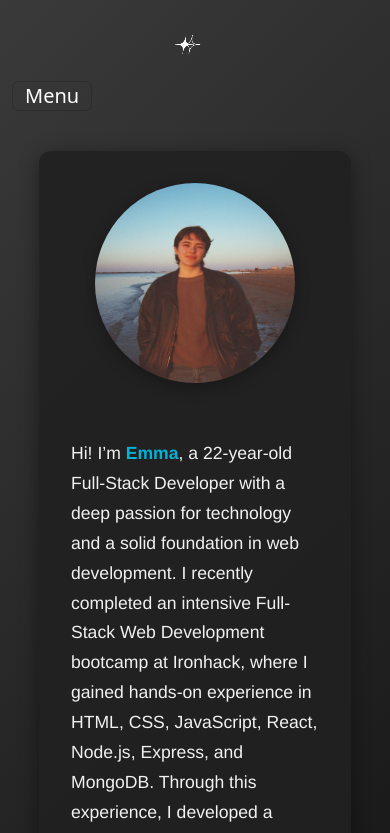
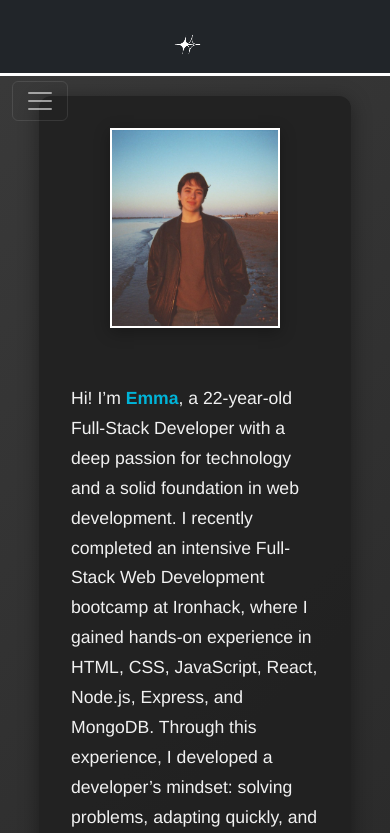
Before and after one commit to emxgrz/portfolio, a React (Vite) app: page /about in a window 390 px wide. Shown: the top 833 px of the page. Built offline with nearby package versions, Linux system fonts and the light colour scheme.

Commit message:
about completely responsive

```diff
--- a/src/App.css
+++ b/src/App.css
@@ -22,23 +22,24 @@ html, body {
   flex: 1;
 }
 
+
 .footer {
   background-color: #202020;
-  border-top: 3px solid #e23636;
+  border-top: 3px solid #ffffff;
   font-family: "Bangers", system-ui;
   letter-spacing: 1.2px;
   display: block;
   margin-bottom: 0;
   margin-top: auto;
-  padding: 25px !important;
+  padding: 25px;
 }
 
 .footer a {
   text-decoration: none;
-  color: #e23636 !important;
+  color: #ffffff;
   transition: color 0.2s ease-in-out;
 }
 
 .footer a:hover {
-  color: #FFDE21 !important;
+  background-color: #005f8a;
 }
--- a/src/components/navbar/Navbar.jsx
+++ b/src/components/navbar/Navbar.jsx
@@ -1,55 +1,125 @@
-import React, { useState, useEffect } from 'react';
-import { Link } from 'react-router-dom';
-import 'bootstrap/dist/css/bootstrap.min.css';
+// import React, { useState, useEffect } from 'react';
+// import { Link } from 'react-router-dom';
+// import 'bootstrap/dist/css/bootstrap.min.css';
 // import './navbarStyle.css';
+// import image2 from "../../assets/images/image2.png"
+
+// function Navbar() {
+//   const [isOpen, setIsOpen] = useState(false);
+
+//   const toggleMenu = () => {
+//     setIsOpen(!isOpen);
+//   };
+
+//   useEffect(() => {
+//     if (isOpen) {
+//       document.body.style.overflow = 'hidden';
+//     } else {
+//       document.body.style.overflow = 'auto';
+//     }
+//   }, [isOpen]);
+
+
+//   return (
+//     <nav className={`navbar navbar-expand-lg custom-navbar ${isOpen ? 'open' : ''}`}>
+//       <div className="container">
+//         <Link to="/" className="navbar-brand text-white">
+
+//           <img src={image2} alt="logo image" style={{width:"18%"}}/>
+
+//         </Link>
+
+//         <button className="navbar-toggler text-white" type="button" onClick={toggleMenu}>
+//           Menu
+//         </button>
+
+//         <div className={`collapse navbar-collapse ${isOpen ? 'show' : ''}`} id="navbarNav">
+//           <ul className="navbar-nav ms-auto">
+//             <li className="nav-item">
+//               <Link to="/projects" className="nav-link text-white">
+//                 Projects
+//               </Link>
+//             </li>
+//             <li className="nav-item">
+//               <Link to="/about" className="nav-link text-white">
+//                 About
+//               </Link>
+//             </li>
+//             <li className="nav-item">
+//               <Link to="/contact" className="nav-link text-white">
+//                 Contact
+//               </Link>
+//             </li>
+//           </ul>
+//         </div>
+//       </div>
+//     </nav>
+//   );
+// }
+
+// export default Navbar;
+
+import { NavLink } from "react-router-dom";
 import image2 from "../../assets/images/image2.png"
+import './navbarStyle.css';
 
 function Navbar() {
-  const [isOpen, setIsOpen] = useState(false);
-
-  const toggleMenu = () => {
-    setIsOpen(!isOpen);
+  const handleNavLinkClick = () => {
+    const navCollapse = document.getElementById("navbarNav");
+    if (navCollapse.classList.contains("show")) {
+      navCollapse.classList.remove("show");
+    }
   };
 
-  useEffect(() => {
-    // Añadir o quitar la clase que controla el overflow del body
-    if (isOpen) {
-      document.body.style.overflow = 'hidden'; // Evita que el fondo se desplace
-    } else {
-      document.body.style.overflow = 'auto'; // Permite el desplazamiento normal
-    }
-  }, [isOpen]);
-
-
   return (
-    <nav className={`navbar navbar-expand-lg custom-navbar ${isOpen ? 'open' : ''}`}>
-      <div className="container">
-        <Link to="/" className="navbar-brand text-white">
-
-          <img src={image2} alt="logo image" style={{width:"18%"}}/>
-
-        </Link>
-
-        <button className="navbar-toggler text-white" type="button" onClick={toggleMenu}>
-          Menu
+    <nav className="navbar navbar-expand-lg navbar-dark bg-dark fixed-top">
+      <div className="container-fluid">
+        <NavLink className="navbar-brand" to="/" onClick={handleNavLinkClick}>
+        <img src={image2} alt="logo image" style={{width:"18%"}}/>
+        </NavLink>
+        <button
+          className="navbar-toggler"
+          type="button"
+          data-bs-toggle="collapse"
+          data-bs-target="#navbarNav"
+          aria-controls="navbarNav"
+          aria-expanded="false"
+          aria-label="Toggle navigation"
+        >
+          <span className="navbar-toggler-icon"></span>
         </button>
-
-        <div className={`collapse navbar-collapse ${isOpen ? 'show' : ''}`} id="navbarNav">
-          <ul className="navbar-nav ms-auto">
+        <div className="collapse navbar-collapse" id="navbarNav">
+          <ul className="navbar-nav">
             <li className="nav-item">
-              <Link to="/projects" className="nav-link text-white">
-                Projects
-              </Link>
+              <NavLink
+                className="nav-link"
+                to="/projects"
+                onClick={handleNavLinkClick}
+              >
+                {" "}
+                projects{" "}
+              </NavLink>
             </li>
             <li className="nav-item">
-              <Link to="/about" className="nav-link text-white">
-                About
-              </Link>
+              <NavLink
+                className="nav-link"
+                aria-current="page"
+                to="/about"
+                onClick={handleNavLinkClick}
+              >
+                {" "}
+                about{" "}
+              </NavLink>
             </li>
             <li className="nav-item">
-              <Link to="/contact" className="nav-link text-white">
-                Contact
-              </Link>
+              <NavLink
+                className="nav-link"
+                to="/contact"
+                onClick={handleNavLinkClick}
+              >
+                {" "}
+                contact{" "}
+              </NavLink>
             </li>
           </ul>
         </div>
--- a/src/components/navbar/navbarStyle.css
+++ b/src/components/navbar/navbarStyle.css
@@ -1,3 +1,11 @@
-body {
-  width:100%;
+.navbar {
+  background-color: #202020;
+  border-bottom: 3px solid #ffffff;
+  height: 9vh;
 }
+
+.container-fluid {
+  display: flex;
+  justify-content: space-around;
+  padding: 0 20px;
+}
--- a/src/mainStyle.css
+++ b/src/mainStyle.css
@@ -1,4 +1,9 @@
 
 html, body {
   background: linear-gradient(135deg, #3a3a3a, #1a1a1a);
+  background-position: cover;
+  font-family: 'Arimo', sans-serif;
+  height: auto;
+
+
 }
--- a/src/pages/about/aboutStyle.css
+++ b/src/pages/about/aboutStyle.css
@@ -5,7 +5,7 @@
   align-items: flex-start;
   padding: 2rem;
   max-width: 80%;
-  margin: 2rem auto;
+  margin: 6rem auto;
   font-family: 'Arimo', sans-serif;
   color: #f1f1f1;
   background: rgba(33, 33, 33, 0.9);
@@ -43,10 +43,62 @@
 }
 
 strong {
-  color: #00b4d8; /* Color de acento */
+  color: #00b4d8;
 }
 
-/* Responsivo para dispositivos móviles */
+
+@media (max-width: 1400px) {
+  .about-section {
+    display: flex;
+    flex-direction: column;
+    align-items: center;
+  }
+
+  .about-image {
+    order: 1;
+    margin-bottom: 1.5rem;
+  }
+
+  .about-text {
+    order: 2;
+    text-align: center;
+  }
+
+  .about-image img {
+    width: 300px;
+    height: auto;
+  }
+}
+
+@media (max-width: 1200px) {
+  .about-section {
+    display: flex;
+    flex-direction: column;
+    align-items: center;
+  }
+
+  .about-image {
+    order: 1;
+    margin-bottom: 1.5rem;
+  }
+
+  .about-text {
+    order: 2;
+    text-align: center;
+  }
+
+  .about-image img {
+    width: 250px;
+    height: auto;
+  }
+}
+
+@media (max-width: 1024px) {
+  .about-image img {
+    width: 400px;
+    height: 500px;
+  }
+}
 @media (max-width: 768px) {
   .about-section {
     flex-direction: column;
@@ -60,9 +112,9 @@ strong {
 
   }
   .about-image img {
-    width: 200px;
+    width: 170px;
   height: 200px;
-  border-radius: 50%;
+  border: 2px solid white
   }
 
   .about-text {
--- a/src/pages/home/homeStyle.css
+++ b/src/pages/home/homeStyle.css
@@ -1,20 +1,16 @@
-/* body, html {
-  margin: 0;
-  padding: 0;
-  height: 100%;
-  font-family: 'Arimo', sans-serif;
-  overflow-x: hidden;
-} */
 
-.main-container {
+.main-content {
   display: flex;
   justify-content: center;
   align-items: center;
-  height: 80vh;
-  background: linear-gradient(135deg, #3a3a3a, #1a1a1a);
-  background-size: 400% 400%;
   animation: gradientAnimation 15s ease infinite;
   color: white;
+  width: 100%;
+  height: 100%;
+}
+
+.main-container {
+  width: 70%;
 }
 
 @keyframes gradientAnimation {
@@ -24,16 +20,14 @@
 }
 
 .content {
-  margin-top: -5%;
   text-align: center;
-  width: 80%;
-  height: 60%;
   padding: 4rem;
   background-color: rgba(255, 255, 255, 0.1);
   border-radius: 10px;
   backdrop-filter: blur(10px);
   box-shadow: 0 4px 12px rgba(0, 0, 0, 0.5);
   animation: fadeIn 1.5s ease;
+
 }
 
 @keyframes fadeIn {
```
Also changed, not shown: src/pages/projects/projectsStyle.css (line endings or trailing spaces).
